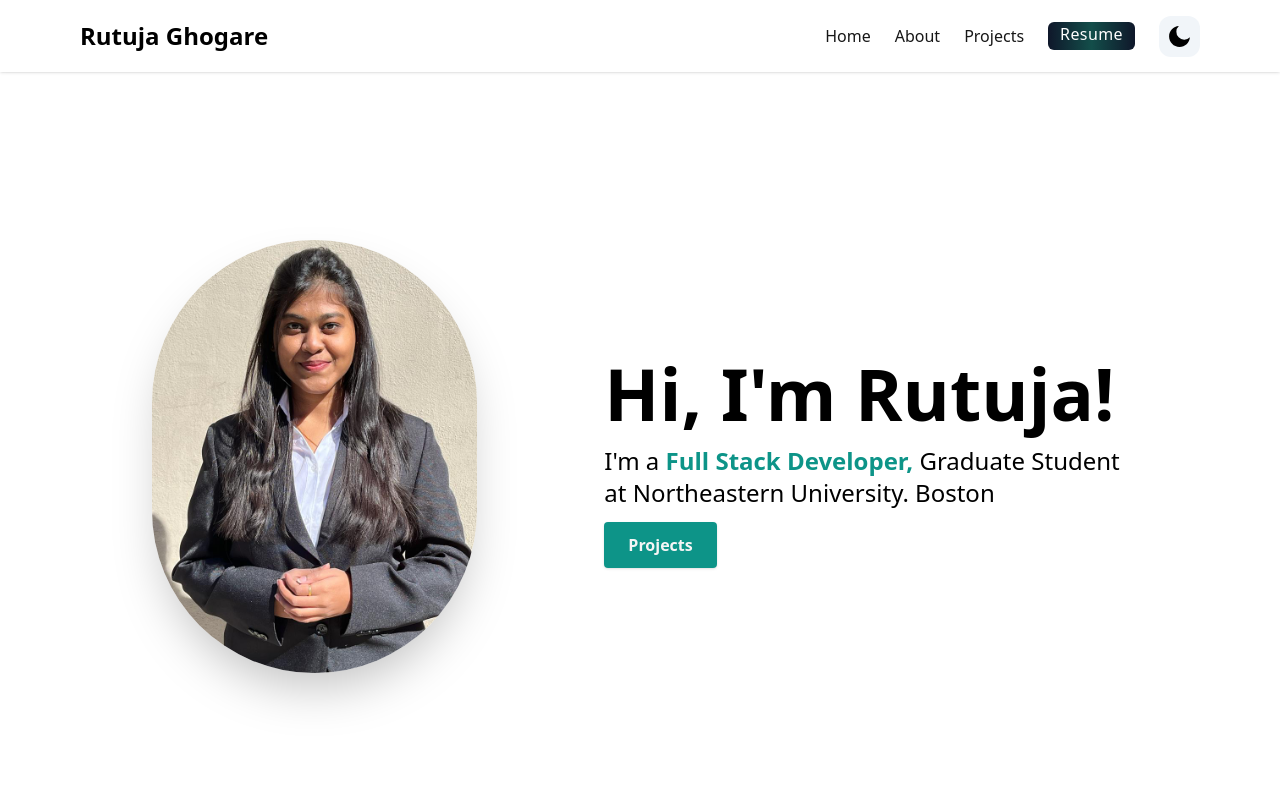
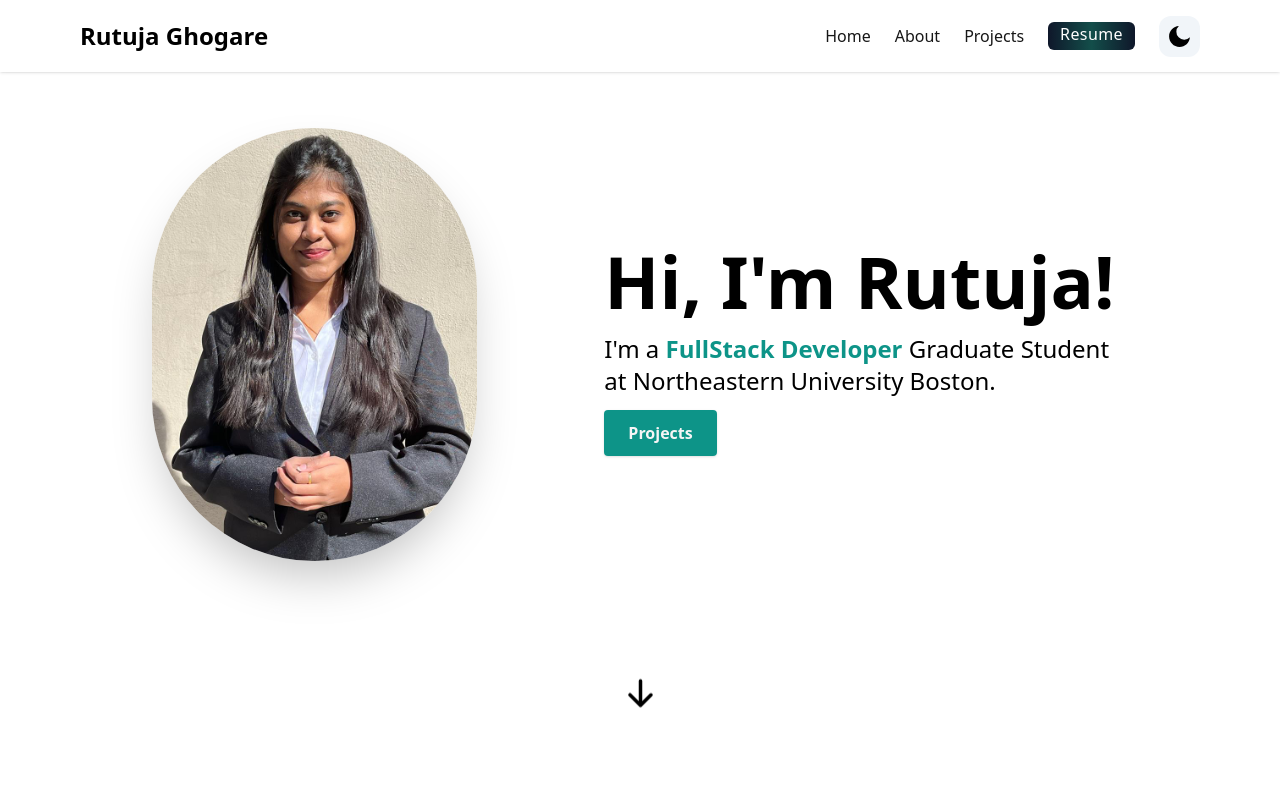
Before and after one commit to Rutuja-Ghogare/My-Portfolio, a Next.js app: page / in a window 1280 px wide. Shown: the top 800 px of the page. Built offline with nearby package versions, Linux system fonts and the light colour scheme.

Commit message:
changed HeroSection and Resume

```diff
--- a/components/HeroSection.tsx
+++ b/components/HeroSection.tsx
@@ -7,11 +7,11 @@ import { HiArrowDown } from "react-icons/hi"
 const HeroSection = () => {
   return (
     <section id="home">
-      <div className="flex flex-col text-center items-center justify-center animate-fadeIn animation-delay-2 my-10 py-16 sm:py-32 md:py-48 md:flex-row md:space-x-4 md:text-left">
+      <div className="flex flex-col text-center items-center justify-center animate-fadeIn animation-delay-2 my-10 py-9 md:py-20 md:flex-row md:space-x-4 md:text-left">
         <div className="md:mt-2 md:w-1/2">
           <Image
             src="/headshot.jpeg"
-            alt="my image"
+            alt=""
             width={325}
             height={325}
             className="rounded-full shadow-2xl"
@@ -22,13 +22,13 @@ const HeroSection = () => {
           <p className="text-lg mt-4 mb-6 md:text-2xl">
             I&#39;m a{" "}
             <span className="font-semibold text-teal-600">
-              Full Stack Developer,{" "}
+              FullStack Developer{" "}
             </span>
-            Graduate Student at Northeastern University. Boston
+            Graduate Student at Northeastern University Boston.
           </p>
           <Link
             to="projects"
-            className="text-neutral-100 font-semibold px-6 py-3 bg-teal-600 rounded shadow hover:bg-teal-700"
+            className="text-neutral-100 font-semibold px-6 py-3 bg-teal-600 rounded shadow hover:bg-teal-700 cursor-pointer"
             activeClass="active"
             spy={true}
             smooth={true}
@@ -48,11 +48,9 @@ const HeroSection = () => {
           offset={-100}
           duration={500}
         >
-          <HiArrowDown size={35} className="animate-bounce" />
+          <HiArrowDown size={35} className="animate-bounce cursor-pointer" />
         </Link>
-
       </div>
-
     </section>
   )
 }
```
Also changed, not shown: 1 other file (tests, documents, lock files or other folders).
